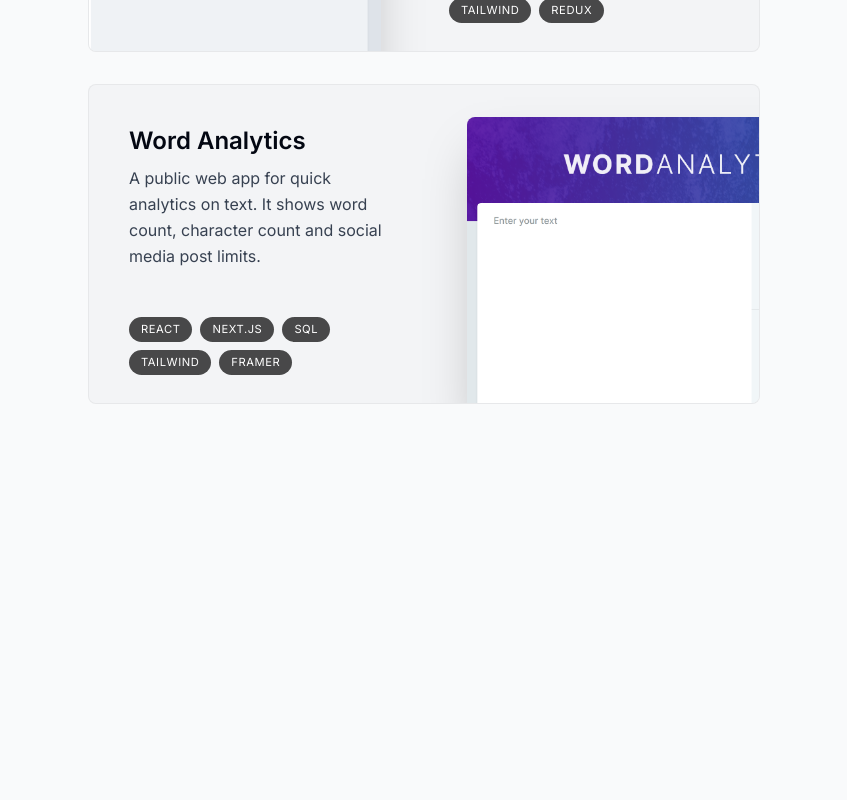
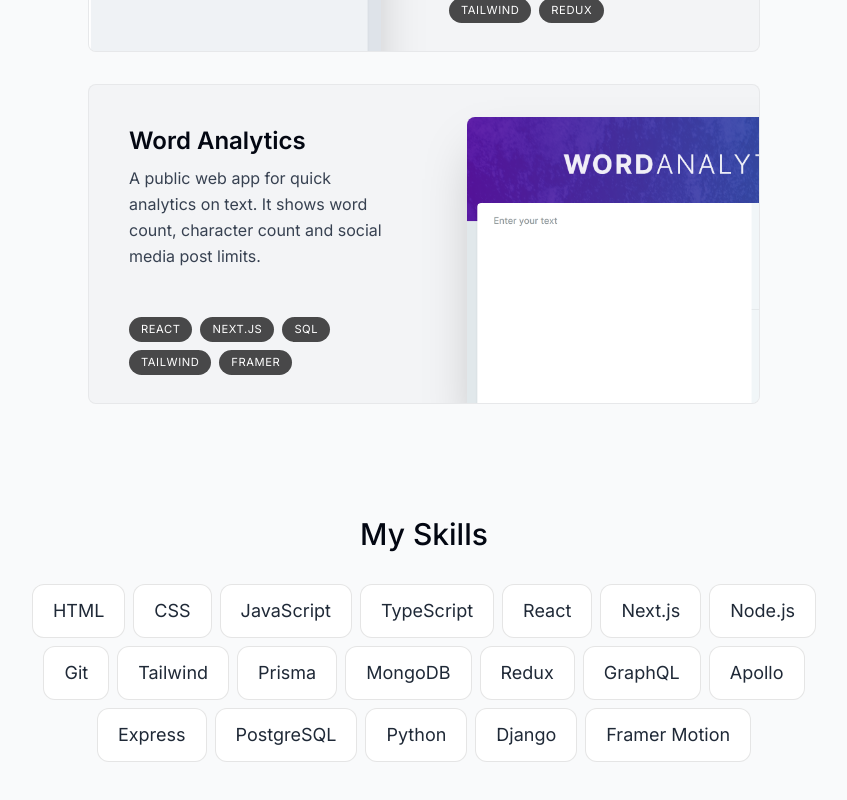
Before and after one commit to Chamesss/my-portfolio-v2, a Next.js app: page / in a window 1280 px wide. Shown: the part 1936-2736 px from the top of the page, without its empty margins (216-1063 px from the left). Built offline with nearby package versions, Linux system fonts and the light colour scheme.

Commit message:
skills section

```diff
--- a/app/page.tsx
+++ b/app/page.tsx
@@ -2,6 +2,7 @@
 import Intro from "@/components/intro";
 import Projects from "@/components/projects";
 import SectionDivider from "@/components/section-divider";
+import Skills from "@/components/skills";
 
 export default function Home() {
   return (
@@ -10,6 +11,7 @@
       <SectionDivider />
       <About />
       <Projects />
+      <Skills />
     </main>
   );
 }
--- a/components/projects.tsx
+++ b/components/projects.tsx
@@ -9,7 +9,7 @@
 export default function Projects() {
   const { ref } = useSectionInView("Projects", 0.5);
   return (
-    <section ref={ref} className="scroll-mt-28" id="projects">
+    <section ref={ref} className="scroll-mt-28 mb-28" id="projects">
       <SectionHeading>My Projects</SectionHeading>
       <div>
         {projectsData.map((project, i) => (
--- /dev/null
+++ b/components/skills.tsx
@@ -0,0 +1,49 @@
+"use client";
+import React from "react";
+import SectionHeading from "./section-heading";
+import { skillsData } from "@/lib/data";
+import { useSectionInView } from "@/lib/hooks";
+import { motion } from "framer-motion";
+
+const fadeInAnimationVariants = {
+  initial: {
+    opacity: 0,
+    y: 100,
+  },
+  animate: (i: number) => ({
+    opacity: 1,
+    y: 0,
+    transition: {
+      delay: 0.05 * i,
+    },
+  }),
+};
+
+export default function Skills() {
+  const { ref } = useSectionInView("Skills");
+  return (
+    <section
+      ref={ref}
+      className="mb-28 max-w-[53rem] scroll-mt-28 text-center sm:mb-40"
+    >
+      <SectionHeading>My Skills</SectionHeading>
+      <ul className="flex flex-wrap justify-center gap-2 text-lg text-gray-800">
+        {skillsData.map((skill, i) => (
+          <motion.li
+            className="bg-white border border-black/[0.1] rounded-xl px-5 py-3"
+            key={i}
+            variants={fadeInAnimationVariants}
+            initial={"initial"}
+            whileInView={"animate"}
+            viewport={{
+              once: true,
+            }}
+            custom={i}
+          >
+            {skill}
+          </motion.li>
+        ))}
+      </ul>
+    </section>
+  );
+}
```
